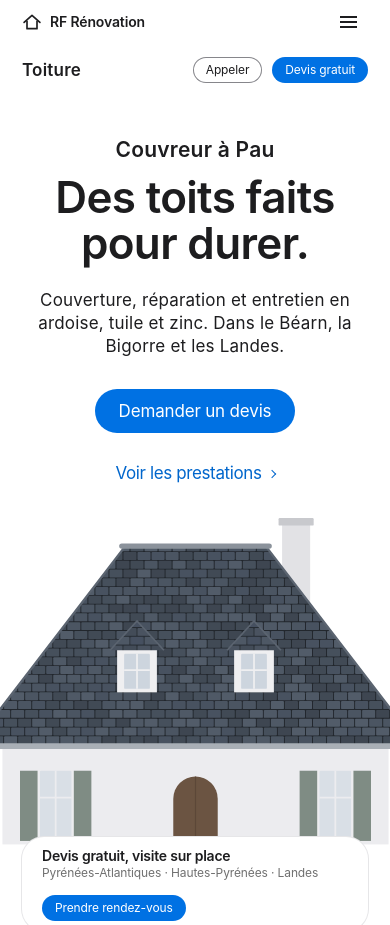
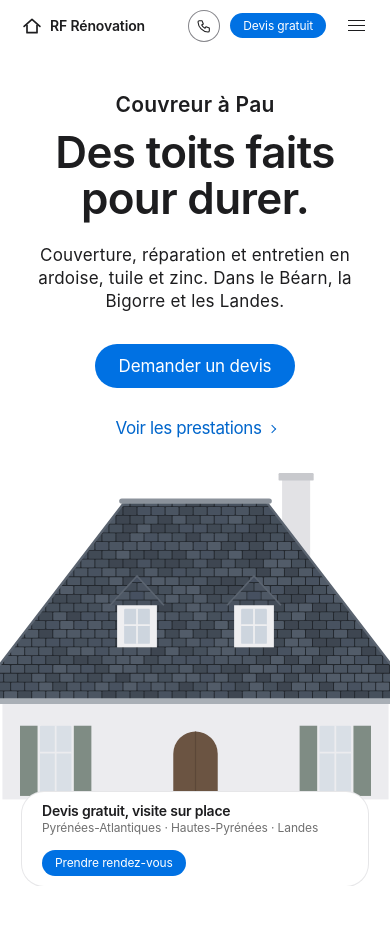
Before and after one commit to nokiachollet-ux/Toiture-X-Espace-verts-, a plain HTML site: page index.html in a window 390 px wide. Shown: the top 925 px of the page. Drawn offline with nearby package versions, Linux system fonts and the light colour scheme.

Commit message:
En-tête collant et menu mobile réparé
- L'en-tête principal (logo, liens, Devis gratuit, burger) reste en haut
  de l'écran pendant le défilement, sur toutes les pages.
- Le menu plein écran est sorti de l'en-tête : la transformation posée
  par l'animation d'entrée le réduisait à la hauteur de la barre et le
  rendait transparent sur mobile.
- Sur mobile, bouton d'appel en icône ; la barre de page est masquée.

Co-Authored-By: Claude Opus 5.5 <noreply@anthropic.com>
Claude-Session: https://claude.ai/code/session_018gG53UVJKmXyJoNdEb5tq2

```diff
--- a/css/site.css
+++ b/css/site.css
@@ -55,7 +55,7 @@ a:hover{text-decoration:underline}
 :focus-visible{outline:2px solid var(--blue-fill);outline-offset:3px;border-radius:6px}
 h1,h2,h3{font-family:var(--font-display);text-wrap:balance}
 p{margin:0}
-section[id]{scroll-margin-top:var(--lnav-h)}
+section[id]{scroll-margin-top:var(--gnav-h)}
 .wrap{max-width:var(--max);margin-inline:auto;padding-left:var(--gl);padding-right:var(--gr)}
 .sr-only{position:absolute;width:1px;height:1px;overflow:hidden;clip:rect(0 0 0 0);white-space:nowrap}
 .defs{position:absolute;width:0;height:0;overflow:hidden}
@@ -87,15 +87,22 @@ section[id]{scroll-margin-top:var(--lnav-h)}
 .lead{font:400 clamp(17px,1.7vw,21px)/1.38 var(--font-display);letter-spacing:.011em;color:var(--ink);max-width:40ch}
 
 /* ---------- Navigation globale ---------- */
-.gnav{position:relative;z-index:70;background:var(--white);height:var(--gnav-h)}
-.gnav-in{height:100%;display:flex;align-items:center;gap:32px}
+.gnav{
+  position:sticky;top:env(safe-area-inset-top,0px);z-index:80;height:var(--gnav-h);
+  background:var(--glass);-webkit-backdrop-filter:saturate(180%) blur(20px);backdrop-filter:saturate(180%) blur(20px);
+  border-bottom:1px solid transparent;transition:border-color .3s;
+}
+.gnav.is-stuck{border-bottom-color:var(--hairline)}
+.gnav-in{height:100%;display:flex;align-items:center;gap:28px}
 .brand{display:inline-flex;align-items:center;gap:8px;color:var(--ink);font:600 14px/1 var(--font-text);letter-spacing:-0.01em;text-decoration:none !important}
 .brand svg{width:20px;height:20px}
 .gnav-links{display:flex;gap:32px;margin-left:auto}
+.gnav-call{display:none;flex:none;width:32px;height:32px;border-radius:50%;align-items:center;justify-content:center;color:var(--ink);box-shadow:inset 0 0 0 1px var(--steel)}
+.gnav-call svg{width:16px;height:16px}
 .gnav-links a,.gnav-tel{color:var(--nav-ink);font:400 12px/1 var(--font-text);letter-spacing:-0.01em;text-decoration:none;transition:color .2s}
 .gnav-links a:hover,.gnav-tel:hover{color:var(--ink)}
 .gnav-links a[aria-current="page"]{color:var(--ink)}
-.burger{display:none;margin-left:auto;width:40px;height:40px;border:0;background:transparent;cursor:pointer;padding:0;align-items:center;justify-content:center;border-radius:10px}
+.burger{display:none;flex:none;margin-right:-8px;width:40px;height:40px;border:0;background:transparent;cursor:pointer;padding:0;align-items:center;justify-content:center;border-radius:10px}
 .burger span{display:block;width:17px;height:1.5px;background:var(--ink);position:relative}
 .burger span::before,.burger span::after{content:"";position:absolute;left:0;width:17px;height:1.5px;background:var(--ink)}
 .burger span::before{top:-5px}.burger span::after{top:5px}
@@ -113,13 +120,8 @@ section[id]{scroll-margin-top:var(--lnav-h)}
 .menu-foot{margin-top:auto;display:flex;flex-direction:column;gap:14px;align-items:flex-start}
 .menu-foot .tel{font:600 21px/1 var(--font-display);color:var(--ink)}
 
-/* ---------- Navigation locale (collante) ---------- */
-.lnav{
-  position:sticky;top:env(safe-area-inset-top,0px);z-index:60;
-  background:var(--glass);-webkit-backdrop-filter:saturate(180%) blur(20px);backdrop-filter:saturate(180%) blur(20px);
-  border-bottom:1px solid transparent;transition:border-color .3s;
-}
-.lnav.is-stuck{border-bottom-color:var(--hairline)}
+/* ---------- Navigation de page (sous l'en-tête, non collante) ---------- */
+.lnav{position:relative;z-index:1;background:var(--white);border-top:1px solid var(--control)}
 .lnav-in{height:var(--lnav-h);display:flex;align-items:center;gap:24px}
 .lnav-title{font:600 19px/1.21 var(--font-display);letter-spacing:.012em;color:var(--ink);text-decoration:none !important;margin-right:auto}
 .lnav-links{display:flex;gap:22px}
@@ -305,7 +307,7 @@ section[id]{scroll-margin-top:var(--lnav-h)}
 .phero-media{margin-top:clamp(40px,7vh,72px)}
 .frame{position:relative;overflow:hidden;border-radius:var(--r-card);aspect-ratio:21/9;max-width:100%;background:var(--mist)}
 .frame>svg{position:absolute;left:0;top:-8%;width:100%;height:116%;max-width:none;display:block}
-.svc{scroll-margin-top:calc(var(--lnav-h) + 24px)}
+.svc{scroll-margin-top:calc(var(--gnav-h) + 24px)}
 .svc-media{aspect-ratio:16/10}
 .checks{list-style:none;margin:22px 0 28px;padding:0;display:grid;max-width:44ch}
 .checks li{position:relative;padding:11px 0 11px 30px;border-top:1px solid var(--hairline);font-size:14px;line-height:1.43;letter-spacing:-0.016em}
@@ -356,8 +358,11 @@ section[id]{scroll-margin-top:var(--lnav-h)}
 }
 @media (max-width:820px){
   :root{--section-gap:72px}
-  .gnav-links,.gnav-tel{display:none}
-  .burger{display:inline-flex}
+  :root{--gnav-h:52px;--lnav-h:0px}
+  .gnav-links,.gnav-tel,.lnav{display:none}
+  .gnav-in{gap:10px}
+  .brand{margin-right:auto}
+  .gnav-call,.burger{display:inline-flex}
   .hero-stage{padding-left:0;padding-right:0;overflow:hidden}
   .roof{width:150%;margin-left:-25%}
   .callout-wrap{position:static;padding:4px var(--gr) 0 var(--gl);margin-top:-6px}
--- a/index.html
+++ b/index.html
@@ -11,7 +11,7 @@
   <link rel="stylesheet" href="css/site.css">
 </head>
 <body>
-<header class="gnav">
+<header class="gnav" id="gnav">
   <div class="wrap gnav-in">
     <a class="brand" href="index.html" aria-label="RF Rénovation, accueil">
       <svg viewBox="0 0 24 24" aria-hidden="true"><path d="M2.5 12.5 12 4l9.5 8.5" fill="none" stroke="currentColor" stroke-width="2" stroke-linecap="round" stroke-linejoin="round"/><path d="M6 10.5V20h12v-9.5" fill="none" stroke="currentColor" stroke-width="2" stroke-linejoin="round"/></svg>
@@ -24,8 +24,11 @@
       <a href="contact.html">Contact</a>
     </nav>
     <a class="gnav-tel" href="tel:+33500000000">05 00 00 00 00</a>
+    <a class="gnav-call" href="tel:+33500000000" aria-label="Appeler le 05 00 00 00 00"><svg viewBox="0 0 24 24" aria-hidden="true"><path d="M5 4h4l2 5-2.5 1.5a11 11 0 0 0 5 5L15 13l5 2v4a2 2 0 0 1-2 2A16 16 0 0 1 3 6a2 2 0 0 1 2-2z" fill="none" stroke="currentColor" stroke-width="1.6" stroke-linejoin="round"/></svg></a>
+    <a class="pill pill-blue" href="#contact">Devis gratuit</a>
     <button class="burger" type="button" aria-expanded="false" aria-controls="menu" aria-label="Ouvrir le menu"><span></span></button>
   </div>
+</header>
 <div class="menu" id="menu" hidden>
   <div class="menu-top">
     <span class="brand">RF Rénovation</span>
@@ -39,10 +42,9 @@
   </nav>
   <div class="menu-foot">
     <a class="tel" href="tel:+33500000000">05 00 00 00 00</a>
-      <a class="pill pill-blue pill-lg" href="contact.html">Demander un devis</a>
+    <a class="pill pill-blue pill-lg" href="#contact">Demander un devis</a>
   </div>
 </div>
-</header>
 
 <div class="lnav" id="lnav">
   <div class="wrap lnav-in">
@@ -54,10 +56,6 @@
       <a href="#methode">Méthode</a>
       <a href="#zone">Zone</a>
     </nav>
-    <div class="lnav-ctas">
-      <a class="pill pill-outline" href="tel:+33500000000">Appeler</a>
-      <a class="pill pill-blue" href="#contact">Devis gratuit</a>
-    </div>
   </div>
 </div>
 
--- a/js/site.js
+++ b/js/site.js
@@ -24,9 +24,9 @@
     document.addEventListener('keydown', (e) => { if (e.key === 'Escape' && !menu.hidden) { setMenu(false); burger.focus(); } });
   }
 
-  /* ---------- Navigation locale : filet au défilement ---------- */
-  const lnav = $('#lnav');
-  const onScroll = () => lnav && lnav.classList.toggle('is-stuck', window.scrollY > 48);
+  /* ---------- En-tête collant : filet au défilement ---------- */
+  const gnavEl = $('#gnav');
+  const onScroll = () => gnavEl && gnavEl.classList.toggle('is-stuck', window.scrollY > 4);
   window.addEventListener('scroll', onScroll, { passive: true });
   onScroll();
 
@@ -142,7 +142,8 @@
 
   /* Entrée de page */
   const intro = gsap.timeline({ defaults: { ease: E } });
-  intro.from('.gnav, .lnav', { y: -14, opacity: 0, duration: .8, stagger: .08 });
+  // clearProps : aucune transformation ne doit rester sur l'en-tête collant
+  intro.from('.gnav-in, .lnav-in', { y: -14, opacity: 0, duration: .8, stagger: .08, clearProps: 'transform,opacity' });
   if (has('.hero')) {
     // Accueil : titre révélé ligne à ligne, puis le toit se couvre rang par rang
     intro
@@ -221,7 +222,7 @@
       });
     }
     if (has('.anatomy')) {
-      ScrollTrigger.create({ trigger: '.anatomy', start: 'top top+=52', end: '+=1300', pin: true, scrub: .6, animation: anatomyTl() });
+      ScrollTrigger.create({ trigger: '.anatomy', start: 'top top', end: '+=1300', pin: true, scrub: .6, animation: anatomyTl() });
     }
     return () => { if (vp) vp.classList.remove('is-pinned'); pinnedST = null; };
   });
```
Also changed, not shown: a-propos.html (+4 -6 lines), contact.html (+5 -7 lines), mentions-legales.html (+4 -6 lines), services.html (+4 -6 lines), 1 other file. Lines whose indentation alone changed are shown as unchanged.
